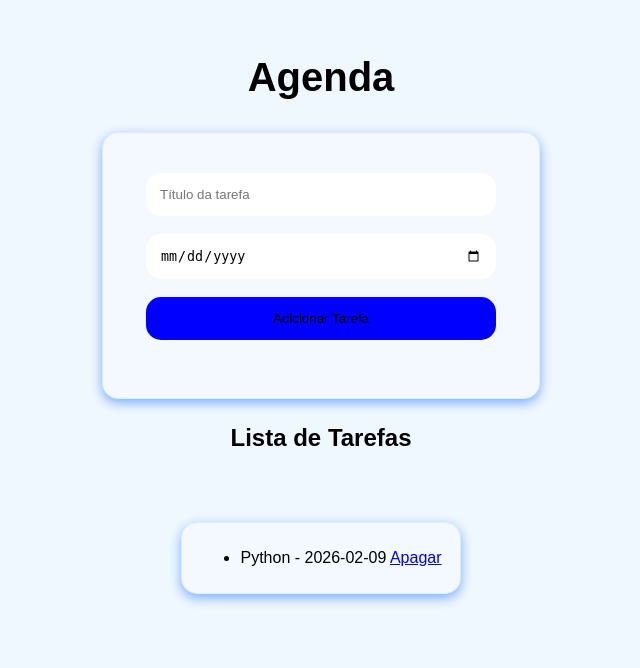
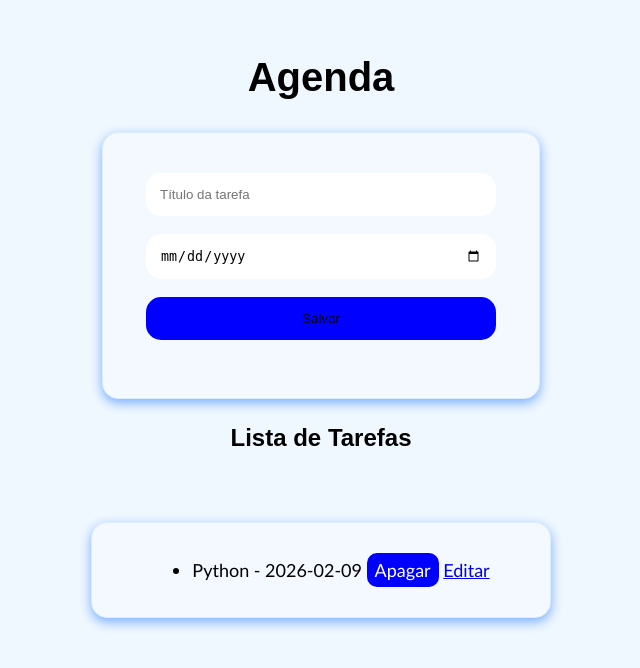
Before and after one commit to JoaoVPalandi/agenda, a Flask app: page /agenda in a window 1280 px wide. Shown: the top 668 px of the page, without its empty margins (319-959 px from the left). Run offline with Flask 3, Linux system fonts and the light colour scheme; data comes from the database, SQL or seed files in the repository; both versions use the stored data as it was after the commit.

Commit message:
feat: adicionando a função de cancelar e editar as atividades

```diff
--- a/app.py
+++ b/app.py
@@ -27,6 +27,20 @@ def delete(idTarefa):
     # tarefa=tarefas)
     return redirect(url_for('agenda'))
 
+@app.route('/update/<int:idTarefa>', methods=['GET', 'POST'])
+def update(idTarefa):
+    tarefas = None
+
+    if request.method == 'POST':
+        titulo_tarefa = request.form['titulo-tarefa']
+        data_conclusao = request.form['data-conclusao']
+        tarefa = Tarefa(titulo_tarefa, data_conclusao, idTarefa)
+        tarefa.atualizar_tarefas()
+
+    tarefas = Tarefa.obter_tarefas()
+    tarefa_selecionada = Tarefa.id(idTarefa)
+    return render_template('agenda.html', titulo=f'Editando a tarefa ID: {idTarefa}',tarefa_selecionada=tarefa_selecionada, tarefas=tarefas )
+
 @app.route('/ola')
 def ola_mundo():
     return "Olá, Mundo!"
--- a/models/tarefa.py
+++ b/models/tarefa.py
@@ -41,3 +41,10 @@ class Tarefa:
             params: tuple = (self.id_tarefa,)
             resultado: Cursor = db.executar(query, params)
             return resultado
+
+    def atualizar_tarefas(self) -> Cursor:
+           with Database('./data/tarefas.sqlite3') as db:
+            query: str = 'UPDATE tarefas SET titulo_tarefa = ?, data_conclusao = ? WHERE id = ?;'
+            params: tuple = (self.titulo_tarefa, self.data_conclusao, self.id_tarefa)
+            resultado: Cursor = db.executar(query, params)
+            return resultado
--- a/static/style.css
+++ b/static/style.css
@@ -87,7 +87,7 @@ h1{
 .tarefa-card{
     background: #f4f9ff;
     border-left: 6px solid;
-    padding: 10px 18px 10px 18px;
+    padding: 20px 60px 20px 60px;
     margin-top: 25px;
     box-shadow: 0 4px 12px rgba(0, 100, 255, 0.5);
     border: 1px solid #dbeefc;
@@ -104,32 +104,34 @@ h1{
 }
 
 .button-concluir{
-    background-color: rgb(1, 228, 1);
-    color: black;
-    border: 1px grey;
-    cursor: pointer;
-    border-radius: 15px;
-    width: 90px;
-    text-align: center;
+    padding: 6px 8px;
+    background-color: blue;
+    color: white;
+    border-radius: 10px;
+    text-decoration: none;
 }
 
-.button-excluir{
-    background-color: red;
-    color: black;
-    border: 1px grey;
-    cursor: pointer;
-    border-radius: 15px;
-    width: 90px;
-    text-align: center;
+.btn-delete{
+    padding: 6px 8px;
+    background-color: blue;
+    color: white;
+    border-radius: 10px;
+    text-decoration: none;
 
 }
 
-.button-excluir:hover{
-    background-color: rgb(182, 1, 1);
+
+.botoes{
+    padding: 10px 15px;
+    background-color: blue;
+    color: white;
+    border-radius: 10px;
+    text-decoration: none;
 }
 
-.botoes{
-    display: flex;
-    flex-direction: row;
-    gap: 15px;
+li{
+    font-family: 'Gill Sans', 'Gill Sans MT', Calibri, 'Trebuchet MS', sans-serif;
+    font-size: 18px;
+    text-align:left ;
+
 }
--- a/templates/agenda.html
+++ b/templates/agenda.html
@@ -4,10 +4,16 @@
     <form method="POST">
         <input type="text" name="titulo-tarefa"
         id="titulo-tarefa" placeholder="Título da tarefa"
-        required>
+        required value="{{ tarefa_selecionada.titulo_tarefa if tarefa_selecionada else '' }}">
         <input type="date" name="data-conclusao"
-        id="data-conclusao">
-        <button type="submit">Adicionar Tarefa</button>
+        id="data-conclusao" value="{{ tarefa_selecionada.data_conclusao if tarefa_selecionada else '' }}">
+
+        <button type="submit">Salvar</button>
+
+        {% if tarefa_selecionada %}
+            <a href="{{ url_for('agenda') }}" class="btn-cancel">Cancelar</a>
+        {% endif %}
+
     </form>
 </div>
 <h2>Lista de Tarefas</h2>
@@ -16,7 +22,10 @@
 
     <ul>
         {%for tarefa in tarefas%}
-            <li>{{ tarefa.titulo_tarefa }} - {{ tarefa.data_conclusao }} <a href="{{ url_for ('delete', idTarefa=tarefa.id_tarefa) }}">Apagar</a></li>
+            <li>{{ tarefa.titulo_tarefa }} - {{ tarefa.data_conclusao }}
+                <a href="{{ url_for ('delete', idTarefa=tarefa.id_tarefa) }}" class="btn-delete">Apagar</a>
+                <a href="{{ url_for ('update', idTarefa=tarefa.id_tarefa) }}" class="btn-update">Editar</a>
+            </li>
         {% endfor %}
     </ul>
 
```
Also changed, not shown: data/tarefas.sqlite3.
